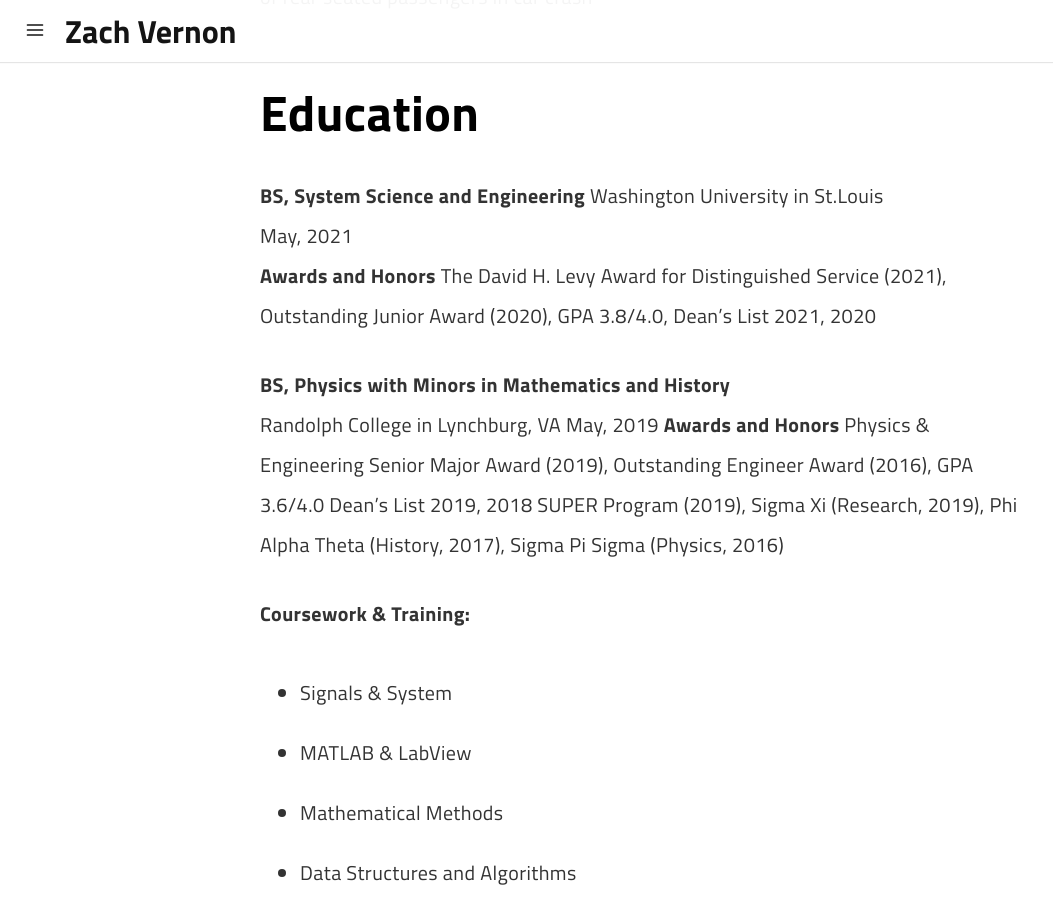
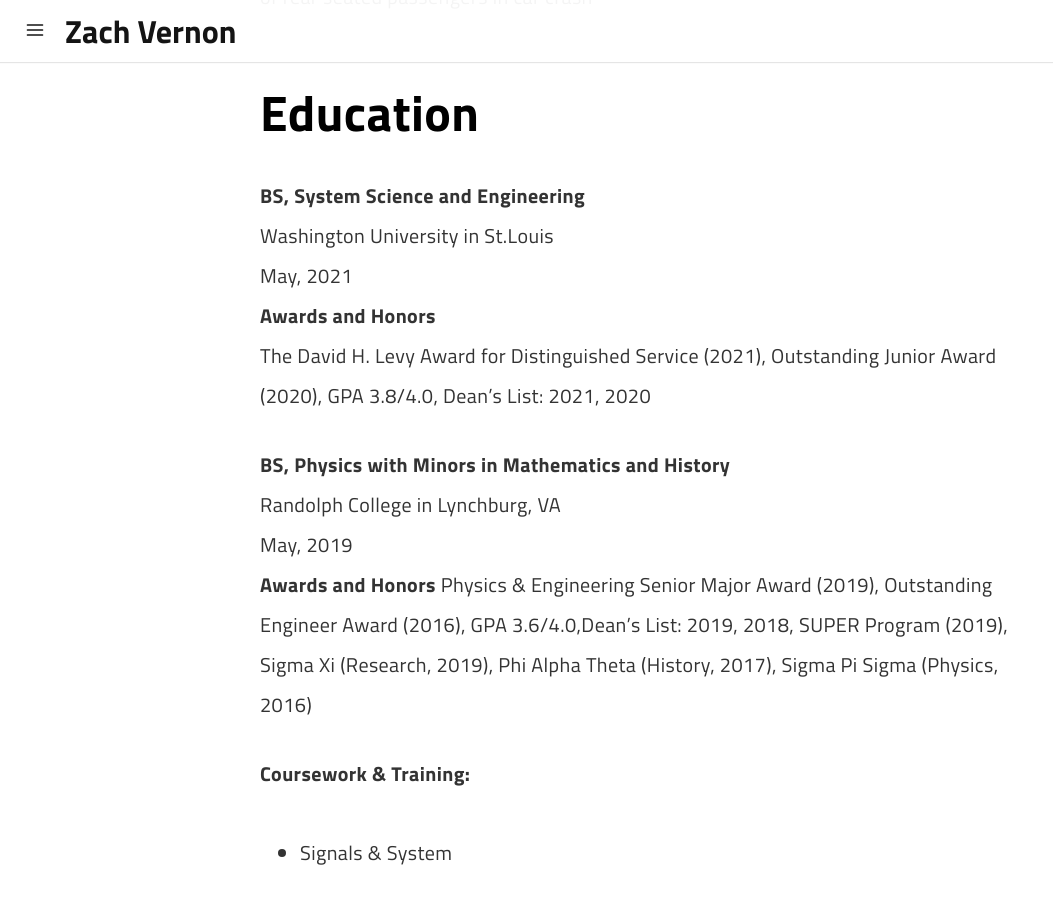
Before and after one commit to z-vernon/z-vernon.github.io, a Jekyll site: the page built from pages/experience.md, in a window 1280 px wide and 900 px high, scrolled down 5189 px. Shown: the whole window, without its empty margins (0-1053 px from the left). Built offline with Jekyll 4.4.1, drawn with Linux system fonts in a browser that asks for light colours; a script that is not in the unit is left out.

Commit message:
Update experience.md

```diff
--- a/pages/experience.md
+++ b/pages/experience.md
@@ -91,20 +91,18 @@
 
 # Education
 
-<p><b>BS, System Science and Engineering</b>
+<p><b>BS, System Science and Engineering</b><br>
 Washington University in St.Louis<br>
 May, 2021<br>
+<b>Awards and Honors</b><br>
+The David H. Levy Award for Distinguished Service (2021), Outstanding Junior Award (2020), GPA 3.8/4.0, Dean’s List: 2021, 2020<br>
+</p>
+<p><b>BS, Physics with Minors in Mathematics and History</b><br>
+Randolph College in Lynchburg, VA<br>
+May, 2019<br>
 <b>Awards and Honors</b>
-The David H. Levy Award for Distinguished Service (2021), Outstanding Junior Award (2020), GPA 3.8/4.0, Dean’s List 2021, 2020<br>
+Physics & Engineering Senior Major Award (2019), Outstanding Engineer Award (2016), GPA 3.6/4.0,Dean’s List: 2019, 2018, SUPER Program (2019), Sigma Xi (Research, 2019), Phi Alpha Theta (History, 2017), Sigma Pi Sigma (Physics, 2016)<br>
 </p>
-<b>BS, Physics with Minors in Mathematics and History</b>
-Randolph College in Lynchburg, VA
-May, 2019
-<b>Awards and Honors</b>
-Physics & Engineering Senior Major Award (2019), Outstanding Engineer Award (2016), GPA 3.6/4.0
-Dean’s List 2019, 2018
-SUPER Program (2019), Sigma Xi (Research, 2019), Phi Alpha Theta (History, 2017), Sigma Pi Sigma (Physics, 2016)
-
 <b>Coursework & Training:</b>
 <ul>
 <li>Signals & System</li>
```
